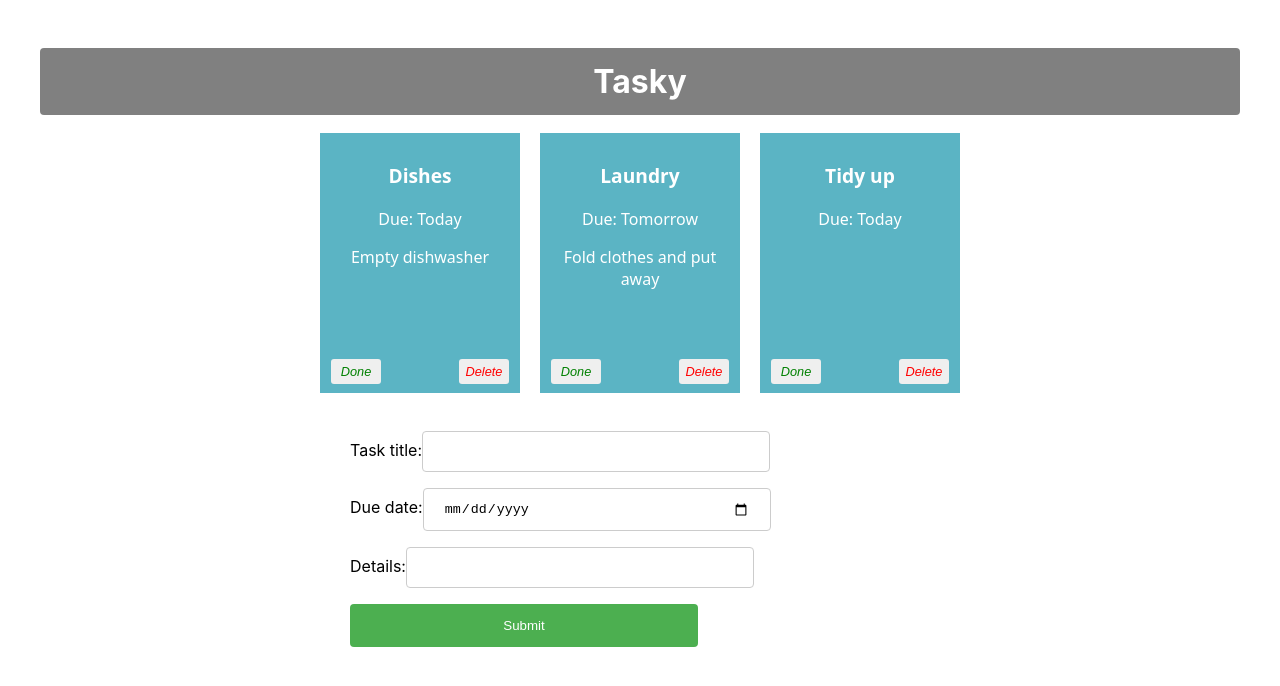
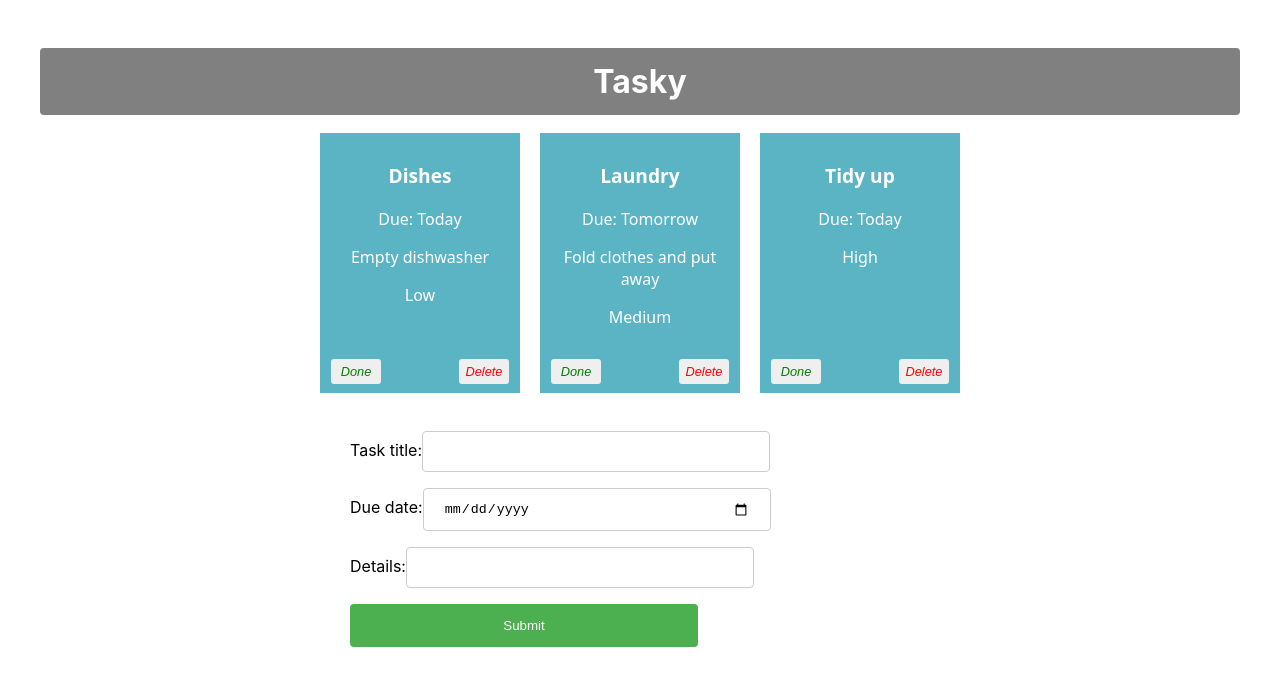
Before and after one commit to emily172/react-basics-labs, a React (Create React App) app in the folder tasky/: page / in a window 1280 px wide. Shown: the top 686 px of the page. Built offline with nearby package versions, Linux system fonts and the light colour scheme.

Commit message:
Exercise one

```diff
--- a/tasky/src/App.js
+++ b/tasky/src/App.js
@@ -8,9 +8,9 @@
 function App() {
   const [taskState, setTaskState] = useState({
     tasks: [
-      { id: 1, title: "Dishes", description: "Empty dishwasher", deadline: "Today", done: false },
-      { id: 2, title: "Laundry", description: "Fold clothes and put away", deadline: "Tomorrow", done: false },
-      { id: 3, title: "Tidy up", deadline: "Today", done: false }
+      { id: 1, title: "Dishes", description: "Empty dishwasher", deadline: "Today", priority: "Low", done: false },
+      { id: 2, title: "Laundry", description: "Fold clothes and put away", deadline: "Tomorrow", priority: "Medium", done: false },
+      { id: 3, title: "Tidy up", deadline: "Today", priority: "High",done: false }
     ]
   });
 
@@ -74,6 +74,7 @@
           title={task.title}
           description={task.description}
           deadline={task.deadline}
+          priority={task.priority}
           key={task.id}
           done={task.done}
           markDone={() => doneHandler(index)}
--- a/tasky/src/components/Task.js
+++ b/tasky/src/components/Task.js
@@ -7,6 +7,7 @@
             <p className="title">{props.title}</p>
             <p>Due: {props.deadline}</p>
             <p>{props.description}</p>
+            <p>{props.priority}</p>
             <button onClick={props.markDone} className='doneButton'>Done</button>
             <button className='deleteButton' onClick={props.deleteTask}>Delete</button>
         </div>
```
